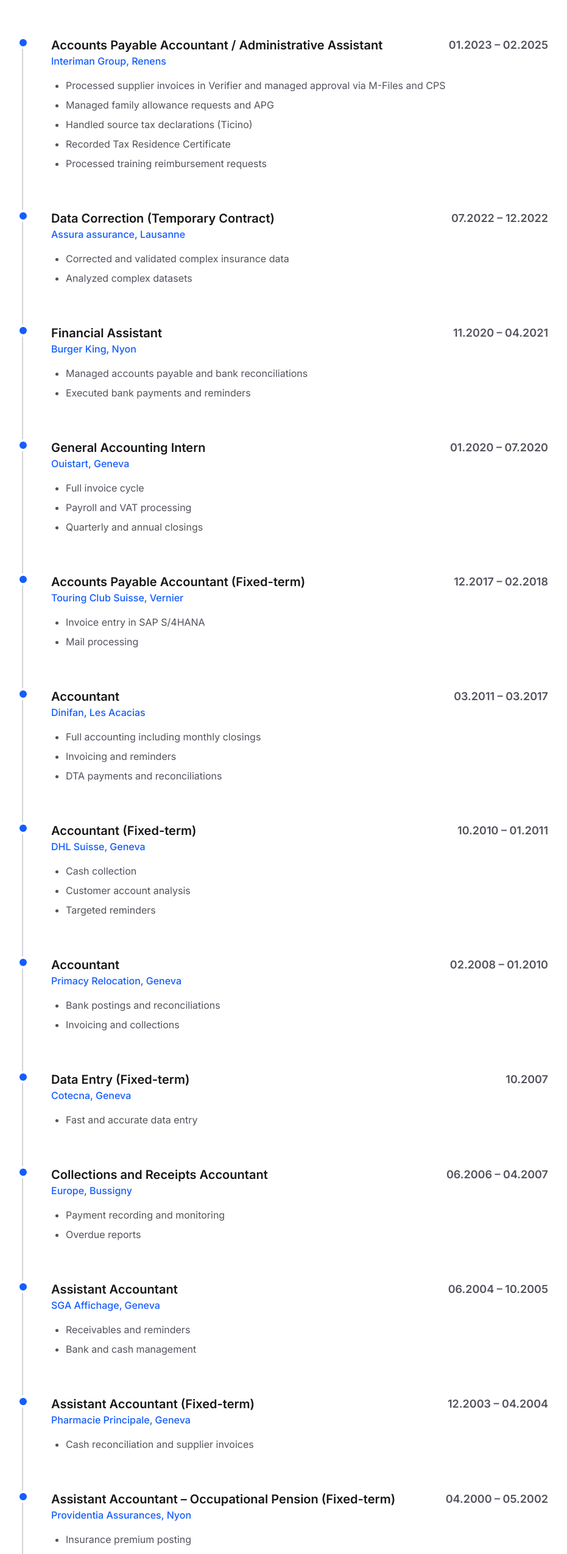
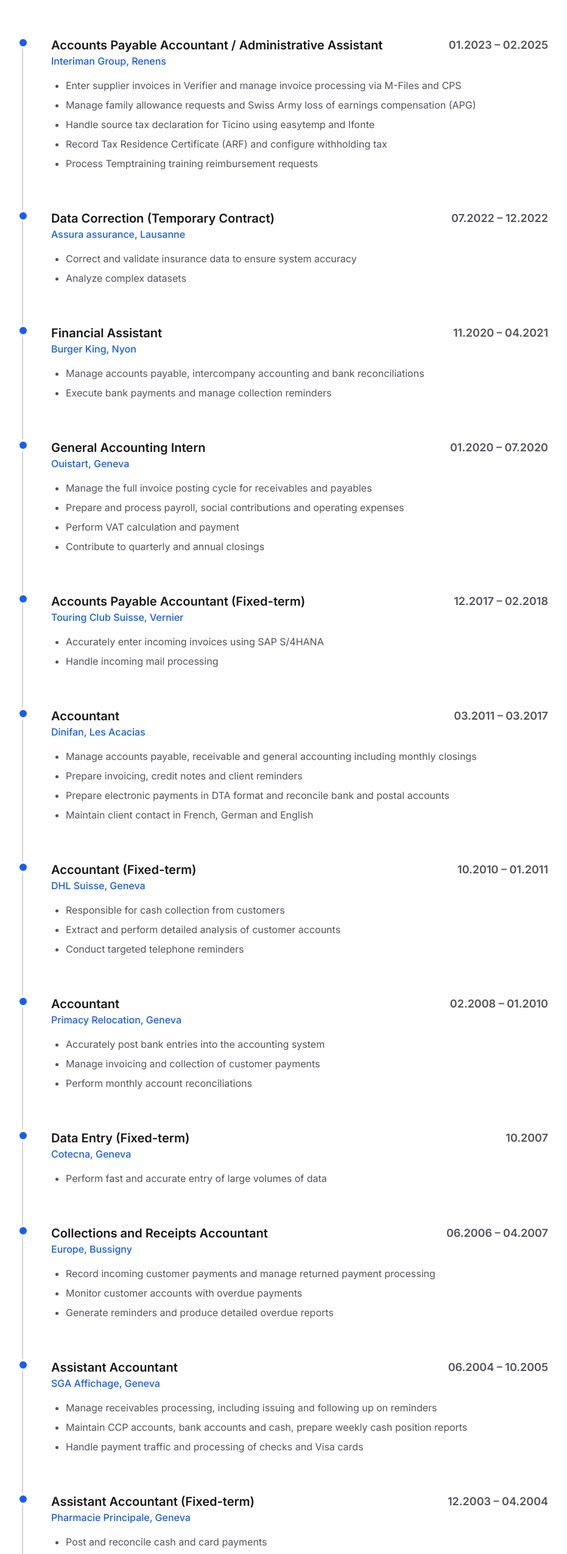
Before and after one commit to aboulmich73-code/cv-mm-hauck, a Next.js app: page / in a window 1280 px wide. Shown: the part 2720-5268 px from the top of the page at 61% size, without its empty margins (188-1119 px from the left). Built offline with nearby package versions, Linux system fonts and the light colour scheme.

Commit message:
Final version - all 13 experiences fully restored

```diff
--- a/app/page.tsx
+++ b/app/page.tsx
@@ -73,33 +73,33 @@
 
 const experienceData = {
   en: [
-    { title: "Accounts Payable Accountant / Administrative Assistant", company: "Interiman Group, Renens", period: "01.2023 – 02.2025", bullets: ["Processed supplier invoices in Verifier and managed approval via M-Files and CPS", "Managed family allowance requests and APG", "Handled source tax declarations (Ticino)", "Recorded Tax Residence Certificate", "Processed training reimbursement requests"] },
-    { title: "Data Correction (Temporary Contract)", company: "Assura assurance, Lausanne", period: "07.2022 – 12.2022", bullets: ["Corrected and validated complex insurance data", "Analyzed complex datasets"] },
-    { title: "Financial Assistant", company: "Burger King, Nyon", period: "11.2020 – 04.2021", bullets: ["Managed accounts payable and bank reconciliations", "Executed bank payments and reminders"] },
-    { title: "General Accounting Intern", company: "Ouistart, Geneva", period: "01.2020 – 07.2020", bullets: ["Full invoice cycle", "Payroll and VAT processing", "Quarterly and annual closings"] },
-    { title: "Accounts Payable Accountant (Fixed-term)", company: "Touring Club Suisse, Vernier", period: "12.2017 – 02.2018", bullets: ["Invoice entry in SAP S/4HANA", "Mail processing"] },
-    { title: "Accountant", company: "Dinifan, Les Acacias", period: "03.2011 – 03.2017", bullets: ["Full accounting including monthly closings", "Invoicing and reminders", "DTA payments and reconciliations"] },
-    { title: "Accountant (Fixed-term)", company: "DHL Suisse, Geneva", period: "10.2010 – 01.2011", bullets: ["Cash collection", "Customer account analysis", "Targeted reminders"] },
-    { title: "Accountant", company: "Primacy Relocation, Geneva", period: "02.2008 – 01.2010", bullets: ["Bank postings and reconciliations", "Invoicing and collections"] },
-    { title: "Data Entry (Fixed-term)", company: "Cotecna, Geneva", period: "10.2007", bullets: ["Fast and accurate data entry"] },
-    { title: "Collections and Receipts Accountant", company: "Europe, Bussigny", period: "06.2006 – 04.2007", bullets: ["Payment recording and monitoring", "Overdue reports"] },
-    { title: "Assistant Accountant", company: "SGA Affichage, Geneva", period: "06.2004 – 10.2005", bullets: ["Receivables and reminders", "Bank and cash management"] },
-    { title: "Assistant Accountant (Fixed-term)", company: "Pharmacie Principale, Geneva", period: "12.2003 – 04.2004", bullets: ["Cash reconciliation and supplier invoices"] },
-    { title: "Assistant Accountant – Occupational Pension (Fixed-term)", company: "Providentia Assurances, Nyon", period: "04.2000 – 05.2002", bullets: ["Insurance premium posting", "Pension benefits monitoring", "Monthly reconciliations"] }
+    { title: "Accounts Payable Accountant / Administrative Assistant", company: "Interiman Group, Renens", period: "01.2023 – 02.2025", bullets: ["Enter supplier invoices in Verifier and manage invoice processing via M-Files and CPS", "Manage family allowance requests and Swiss Army loss of earnings compensation (APG)", "Handle source tax declaration for Ticino using easytemp and Ifonte", "Record Tax Residence Certificate (ARF) and configure withholding tax", "Process Temptraining training reimbursement requests"] },
+    { title: "Data Correction (Temporary Contract)", company: "Assura assurance, Lausanne", period: "07.2022 – 12.2022", bullets: ["Correct and validate insurance data to ensure system accuracy", "Analyze complex datasets"] },
+    { title: "Financial Assistant", company: "Burger King, Nyon", period: "11.2020 – 04.2021", bullets: ["Manage accounts payable, intercompany accounting and bank reconciliations", "Execute bank payments and manage collection reminders"] },
+    { title: "General Accounting Intern", company: "Ouistart, Geneva", period: "01.2020 – 07.2020", bullets: ["Manage the full invoice posting cycle for receivables and payables", "Prepare and process payroll, social contributions and operating expenses", "Perform VAT calculation and payment", "Contribute to quarterly and annual closings"] },
+    { title: "Accounts Payable Accountant (Fixed-term)", company: "Touring Club Suisse, Vernier", period: "12.2017 – 02.2018", bullets: ["Accurately enter incoming invoices using SAP S/4HANA", "Handle incoming mail processing"] },
+    { title: "Accountant", company: "Dinifan, Les Acacias", period: "03.2011 – 03.2017", bullets: ["Manage accounts payable, receivable and general accounting including monthly closings", "Prepare invoicing, credit notes and client reminders", "Prepare electronic payments in DTA format and reconcile bank and postal accounts", "Maintain client contact in French, German and English"] },
+    { title: "Accountant (Fixed-term)", company: "DHL Suisse, Geneva", period: "10.2010 – 01.2011", bullets: ["Responsible for cash collection from customers", "Extract and perform detailed analysis of customer accounts", "Conduct targeted telephone reminders"] },
+    { title: "Accountant", company: "Primacy Relocation, Geneva", period: "02.2008 – 01.2010", bullets: ["Accurately post bank entries into the accounting system", "Manage invoicing and collection of customer payments", "Perform monthly account reconciliations"] },
+    { title: "Data Entry (Fixed-term)", company: "Cotecna, Geneva", period: "10.2007", bullets: ["Perform fast and accurate entry of large volumes of data"] },
+    { title: "Collections and Receipts Accountant", company: "Europe, Bussigny", period: "06.2006 – 04.2007", bullets: ["Record incoming customer payments and manage returned payment processing", "Monitor customer accounts with overdue payments", "Generate reminders and produce detailed overdue reports"] },
+    { title: "Assistant Accountant", company: "SGA Affichage, Geneva", period: "06.2004 – 10.2005", bullets: ["Manage receivables processing, including issuing and following up on reminders", "Maintain CCP accounts, bank accounts and cash, prepare weekly cash position reports", "Handle payment traffic and processing of checks and Visa cards"] },
+    { title: "Assistant Accountant (Fixed-term)", company: "Pharmacie Principale, Geneva", period: "12.2003 – 04.2004", bullets: ["Post and reconcile cash and card payments", "Manage supplier invoices and reminders", "Optimize internal procedures and client billing"] },
+    { title: "Assistant Accountant – Occupational Pension (Fixed-term)", company: "Providentia Assurances, Nyon", period: "04.2000 – 05.2002", bullets: ["Post insurance premiums and manage receipts and disbursements", "Monitor occupational pension benefits", "Perform monthly reconciliations"] }
   ],
   fr: [
-    { title: "Comptable Fournisseurs / Assistant Administratif", company: "Interiman Group, Renens", period: "01.2023 – 02.2025", bullets: ["Traitement des factures fournisseurs dans Verifier et approbation via M-Files et CPS", "Gestion des allocations familiales et APG", "Déclarations d'impôt à la source (Tessin)", "Enregistrement des certificats de résidence fiscale", "Demandes de remboursement de formation via Temptraining"] },
-    { title: "Correction de Données (Contrat Temporaire)", company: "Assura assurance, Lausanne", period: "07.2022 – 12.2022", bullets: ["Correction et validation de données d'assurance complexes", "Analyse de jeux de données complexes"] },
+    { title: "Comptable Fournisseurs / Assistant Administratif", company: "Interiman Group, Renens", period: "01.2023 – 02.2025", bullets: ["Saisie des factures fournisseurs dans Verifier et gestion via M-Files et CPS", "Gestion des allocations familiales et APG", "Déclaration d'impôt à la source pour le Tessin", "Enregistrement du certificat de résidence fiscale (ARF)", "Traitement des demandes de remboursement Temptraining"] },
+    { title: "Correction de Données (Contrat Temporaire)", company: "Assura assurance, Lausanne", period: "07.2022 – 12.2022", bullets: ["Correction et validation des données d'assurance complexes", "Analyse de jeux de données complexes"] },
     { title: "Assistant Financier", company: "Burger King, Nyon", period: "11.2020 – 04.2021", bullets: ["Gestion des comptes fournisseurs et rapprochements bancaires", "Exécution des paiements et rappels"] },
-    { title: "Stagiaire en Comptabilité Générale", company: "Ouistart, Geneva", period: "01.2020 – 07.2020", bullets: ["Cycle complet des factures", "Préparation de la paie, charges sociales et frais", "Calcul et paiement de la TVA", "Participation aux clôtures trimestrielles et annuelles"] },
-    { title: "Comptable Fournisseurs (Durée Déterminée)", company: "Touring Club Suisse, Vernier", period: "12.2017 – 02.2018", bullets: ["Saisie des factures entrantes dans SAP S/4HANA", "Traitement du courrier entrant"] },
+    { title: "Stagiaire en Comptabilité Générale", company: "Ouistart, Geneva", period: "01.2020 – 07.2020", bullets: ["Cycle complet de saisie des factures", "Préparation de la paie et charges sociales", "Calcul et paiement de la TVA", "Participation aux clôtures trimestrielles et annuelles"] },
+    { title: "Comptable Fournisseurs (Durée Déterminée)", company: "Touring Club Suisse, Vernier", period: "12.2017 – 02.2018", bullets: ["Saisie précise des factures entrantes avec SAP S/4HANA", "Traitement du courrier entrant"] },
     { title: "Comptable", company: "Dinifan, Les Acacias", period: "03.2011 – 03.2017", bullets: ["Gestion complète de la comptabilité fournisseurs, clients et générale", "Préparation des factures, avoirs et rappels", "Paiements électroniques en format DTA", "Contact clients en français, allemand et anglais"] },
     { title: "Comptable (Durée Déterminée)", company: "DHL Suisse, Geneva", period: "10.2010 – 01.2011", bullets: ["Recouvrement des clients", "Analyse détaillée des comptes clients", "Rappels téléphoniques ciblés"] },
     { title: "Comptable", company: "Primacy Relocation, Geneva", period: "02.2008 – 01.2010", bullets: ["Saisie des écritures bancaires", "Facturation et recouvrement clients", "Rapprochements mensuels"] },
     { title: "Saisie de Données (Durée Déterminée)", company: "Cotecna, Geneva", period: "10.2007", bullets: ["Saisie rapide et précise de grands volumes de données"] },
-    { title: "Comptable Recouvrements et Encaissements", company: "Europe, Bussigny", period: "06.2006 – 04.2007", bullets: ["Enregistrement des paiements clients et gestion des retours", "Suivi des comptes en retard", "Génération de rappels et rapports"] },
+    { title: "Comptable Recouvrements et Encaissements", company: "Europe, Bussigny", period: "06.2006 – 04.2007", bullets: ["Enregistrement des paiements clients", "Suivi des comptes en retard", "Génération de rappels et rapports"] },
     { title: "Assistant Comptable", company: "SGA Affichage, Geneva", period: "06.2004 – 10.2005", bullets: ["Suivi des créances et rappels", "Gestion des comptes CCP, banque et caisse", "Rapports hebdomadaires de trésorerie"] },
-    { title: "Assistant Comptable (Durée Déterminée)", company: "Pharmacie Principale, Geneva", period: "12.2003 – 04.2004", bullets: ["Rapprochement caisse et cartes; gestion des factures fournisseurs et rappels"] },
+    { title: "Assistant Comptable (Durée Déterminée)", company: "Pharmacie Principale, Geneva", period: "12.2003 – 04.2004", bullets: ["Rapprochement caisse et cartes", "Gestion des factures fournisseurs et rappels"] },
     { title: "Assistant Comptable – Prévoyance Professionnelle (Durée Déterminée)", company: "Providentia Assurances, Nyon", period: "04.2000 – 05.2002", bullets: ["Affiliation des primes d'assurance", "Suivi des prestations de prévoyance", "Rapprochements mensuels"] }
   ],
   de: [
@@ -277,7 +277,7 @@
         )}
       </nav>
 
-      {/* Hero Section */}
+      {/* Hero */}
       <section
         className="relative min-h-screen bg-black flex items-center text-white overflow-hidden"
         onMouseEnter={() => setIsPaused(true)}
@@ -320,11 +320,10 @@
         </div>
       </section>
 
-      {/* Key Competencies */}
+      {/* Skills */}
       <section id="skills" className="py-20 bg-white dark:bg-zinc-900">
         <div className="max-w-5xl mx-auto px-6">
           <h2 className="text-4xl font-bold text-center mb-12">{t.skillsTitle}</h2>
-
           <div className="grid md:grid-cols-3 gap-10">
             <div>
               <h3 className="font-semibold text-2xl mb-6 text-blue-600">Accounting</h3>
@@ -382,7 +381,7 @@
         </div>
       </section>
 
-      {/* Professional Experience - All 13 experiences */}
+      {/* All Experiences */}
       <section id="experience" className="py-20 bg-white dark:bg-zinc-900">
         <div className="max-w-5xl mx-auto px-6">
           <h2 className="text-4xl font-bold text-center mb-16">{t.experienceTitle}</h2>
```
